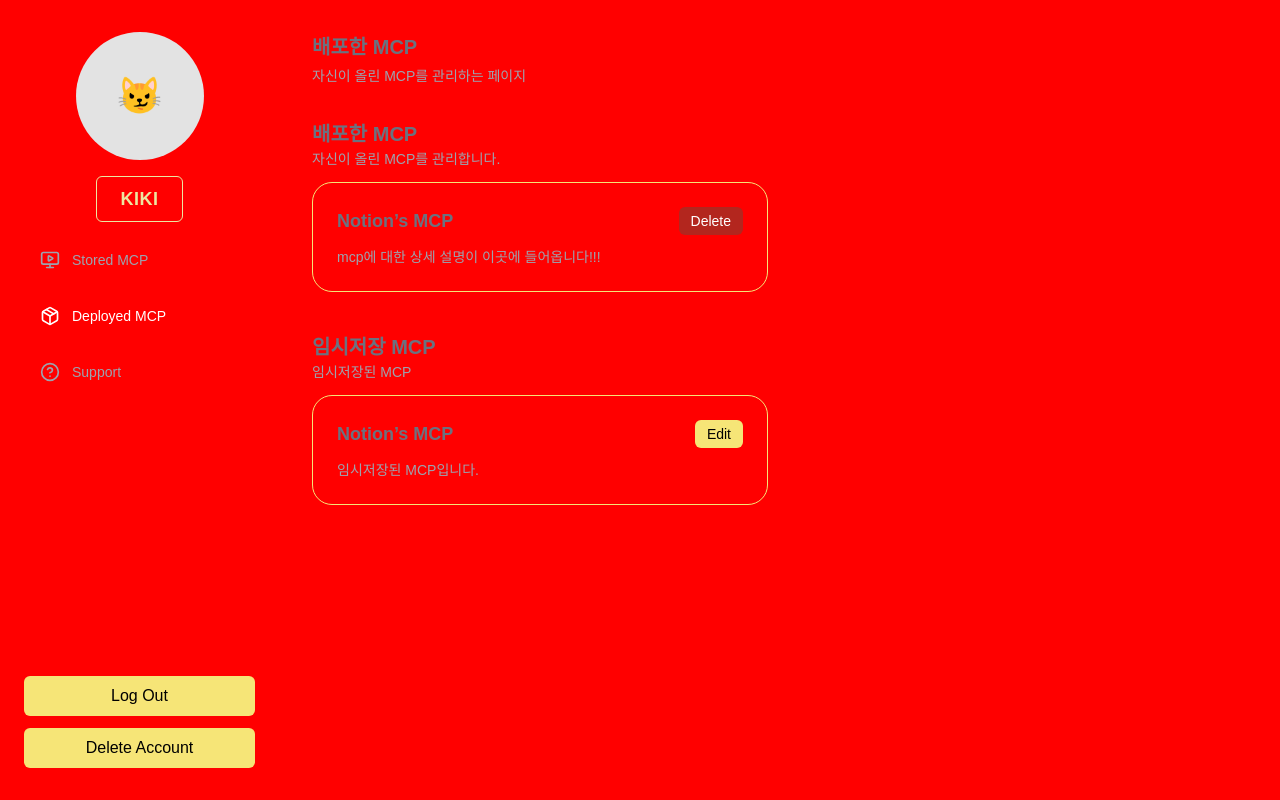
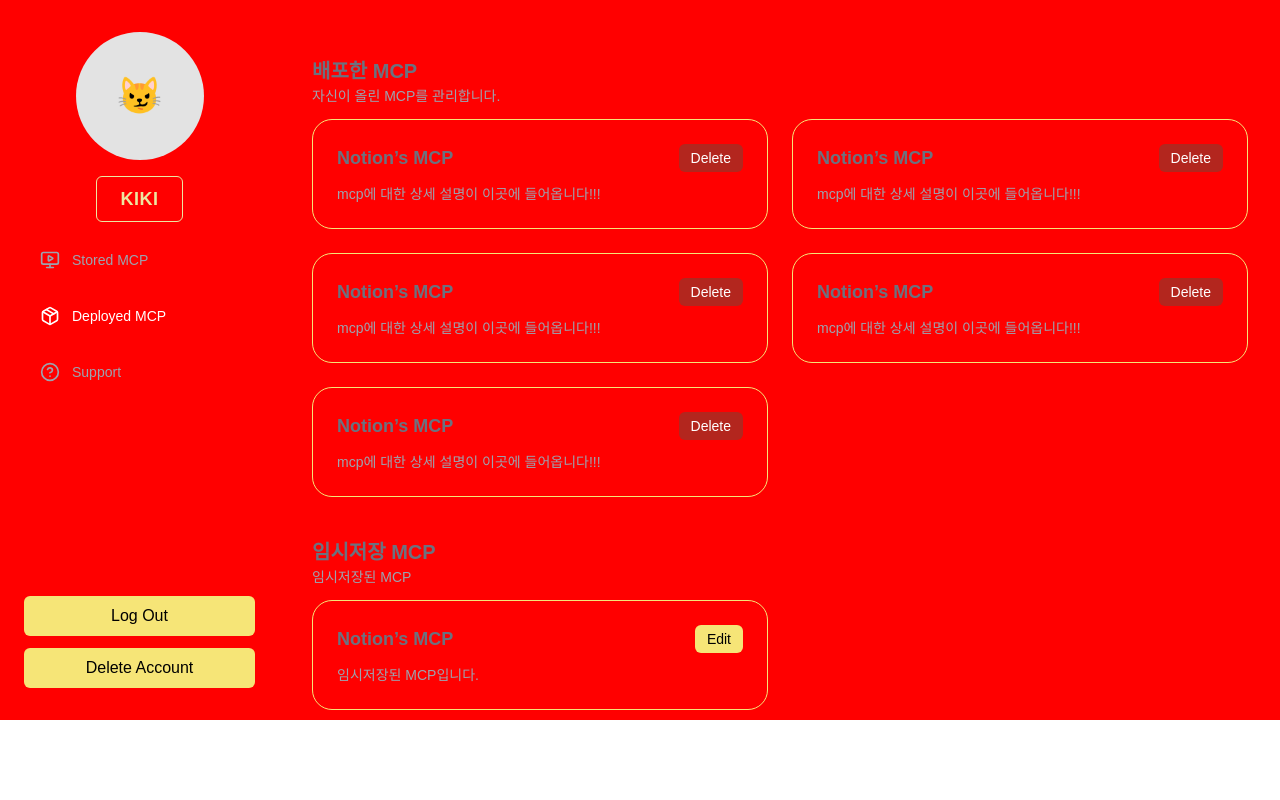
Before and after one commit to 8LOWUP/mcp-hub-FE, a Next.js app: page /en/profiles/deployed in a window 1280 px wide. Built offline with nearby package versions, Linux system fonts and the light colour scheme; a web font is replaced by a local one.

Commit message:
:sparkles: feat: profiles 페이지 사이드바 고정

```diff
--- a/src/app/[locale]/profiles/layout.tsx
+++ b/src/app/[locale]/profiles/layout.tsx
@@ -1,14 +1,27 @@
+// src/app/[locale]/profiles/layout.tsx
 import React from "react";
 import { THEME_CLASSES } from "@/features/profiles/constants";
 import SidebarClient from "@/features/profiles/components/sidebar/SidebarClient";
 
 export default function ProfilesLayout({ children }: { children: React.ReactNode }) {
     return (
-        <div className={`min-h-screen ${THEME_CLASSES.PAGE_BG} text-primary flex`}>
-            <aside className="hidden md:block w-[280px] border-r border-contrast">
+        // 헤더 아래 영역을 꽉 채우기 (헤더 높이 80px 가정)
+        <div className={`flex ${THEME_CLASSES.PAGE_BG} text-primary h-[calc(100vh-80px)] min-h-0`}>
+            {/* 고정 사이드바 */}
+            <aside
+                className="
+          hidden md:block w-[280px] border-r border-contrast
+          sticky top-[80px] self-start
+          h-[calc(100vh-80px)] overflow-hidden
+        "
+            >
                 <SidebarClient />
             </aside>
-            <main className="flex-1">{children}</main>
+
+            {/* 오른쪽 컨텐츠만 세로 스크롤 */}
+            <main className="flex-1 min-h-0 overflow-y-auto">
+                {children}
+            </main>
         </div>
     );
 }
--- a/src/features/profiles/components/card/constants.ts
+++ b/src/features/profiles/components/card/constants.ts
@@ -28,4 +28,22 @@
         description: "mcp에 대한 상세 설명이 이곳에 들어옵니다!!!",
         apiKey: "sk-1234****",
     },
+    {
+        id: "notion-5",
+        title: "Notion’s MCP",
+        description: "mcp에 대한 상세 설명이 이곳에 들어옵니다!!!",
+        apiKey: "sk-1234****",
+    },
+    {
+        id: "notion-6",
+        title: "Notion’s MCP",
+        description: "mcp에 대한 상세 설명이 이곳에 들어옵니다!!!",
+        apiKey: "sk-1234****",
+    },
+    {
+        id: "notion-7",
+        title: "Notion’s MCP",
+        description: "mcp에 대한 상세 설명이 이곳에 들어옵니다!!!",
+        apiKey: "sk-1234****",
+    },
 ];
--- a/src/features/profiles/deployed/DeployedPage.tsx
+++ b/src/features/profiles/deployed/DeployedPage.tsx
@@ -1,7 +1,6 @@
 "use client";
 
 import React from "react";
-import ProfileHeader from "@/features/profiles/components/header/ProfileHeader";
 import { PROFILES_STYLES, PROFILE_GRID_COLS } from "@/features/profiles/constants";
 import { McpItemType } from "@/features/profiles/types";
 import { DUMMY_DEPLOYED_LIST, DUMMY_DRAFT_LIST } from "./constants";
@@ -34,10 +33,7 @@
 
     return (
         <section className={PROFILES_STYLES.PAGE_PADDING}>
-            <ProfileHeader
-                title="배포한 MCP"
-                subtitle="자신이 올린 MCP를 관리하는 페이지"
-            />
+
 
             {/* 배포한 MCP 섹션 */}
             <div className="mt-6">
--- a/src/features/profiles/deployed/constants.ts
+++ b/src/features/profiles/deployed/constants.ts
@@ -4,6 +4,30 @@
 export const DUMMY_DEPLOYED_LIST: McpItemType[] = [
     {
         id: "dep-1",
+        title: "Notion’s MCP",
+        description: "mcp에 대한 상세 설명이 이곳에 들어옵니다!!!",
+        apiKey: "sk-****",
+    },
+    {
+        id: "dep-2",
+        title: "Notion’s MCP",
+        description: "mcp에 대한 상세 설명이 이곳에 들어옵니다!!!",
+        apiKey: "sk-****",
+    },
+    {
+        id: "dep-3",
+        title: "Notion’s MCP",
+        description: "mcp에 대한 상세 설명이 이곳에 들어옵니다!!!",
+        apiKey: "sk-****",
+    },
+    {
+        id: "dep-4",
+        title: "Notion’s MCP",
+        description: "mcp에 대한 상세 설명이 이곳에 들어옵니다!!!",
+        apiKey: "sk-****",
+    },
+    {
+        id: "dep-5",
         title: "Notion’s MCP",
         description: "mcp에 대한 상세 설명이 이곳에 들어옵니다!!!",
         apiKey: "sk-****",
--- a/src/features/profiles/hooks/useProfiles.ts
+++ b/src/features/profiles/hooks/useProfiles.ts
@@ -1,6 +1,6 @@
 // src/features/profiles/hooks/useProfiles.ts
 import { useMemo } from "react";
-import { DUMMY_MCP_LIST } from "../constants";
+import { DUMMY_MCP_LIST } from "@/features/profiles/components/card";
 
 // 실제 API 연결 전 임시 훅. 나중에 tanstack-query로 교체.
 export const useProfiles = () => {
```
